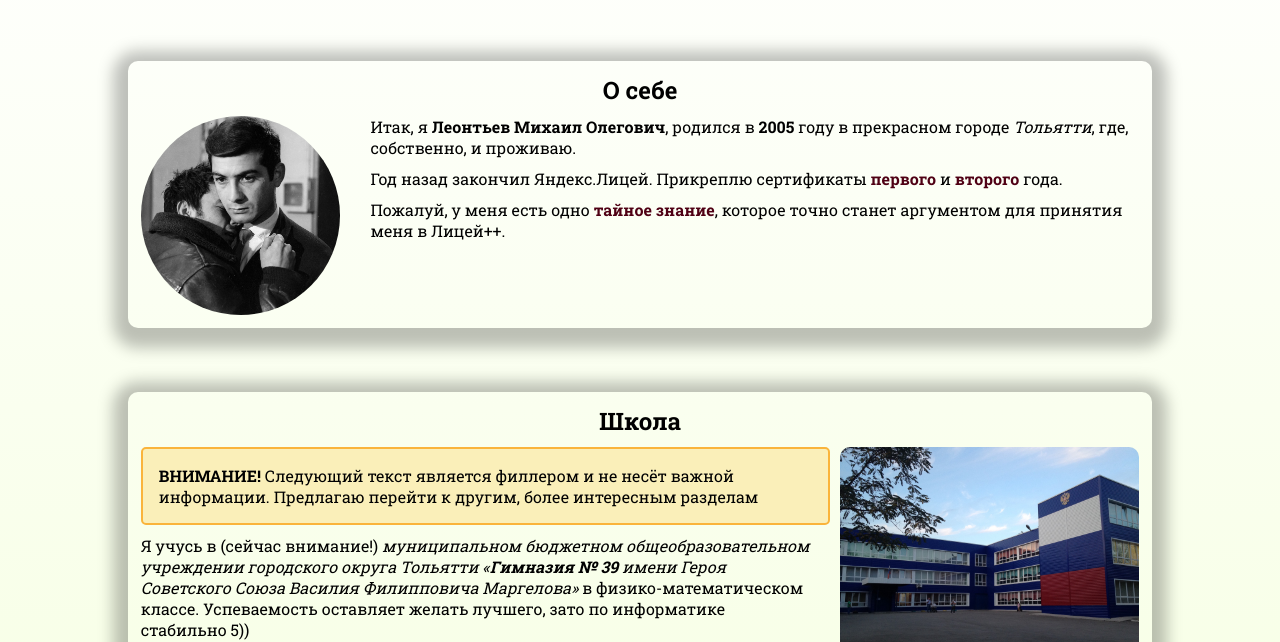
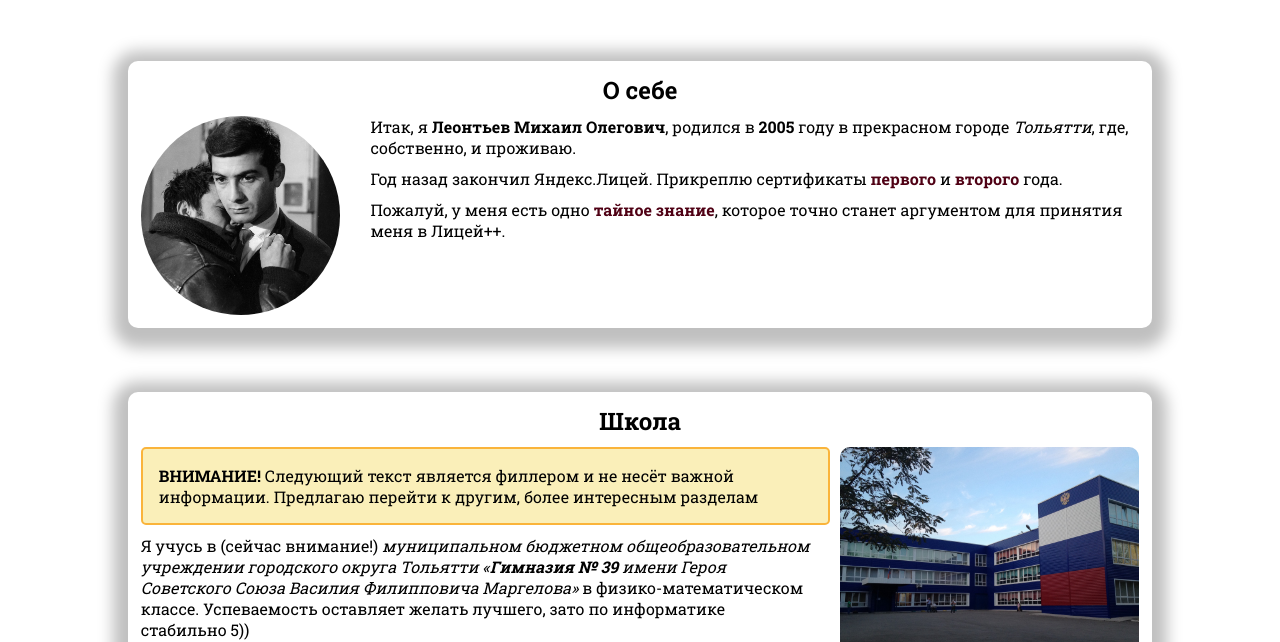
Before and after one commit to Leamich/ProfileLyceumPlus, a plain HTML site: page index.html in a window 1280 px wide. Shown: the part 158-800 px from the top of the page. Drawn offline with Linux system fonts and the light colour scheme.

Commit message:
изменил фоновый градиент на обычный цвет

```diff
--- a/static/css/styles.css
+++ b/static/css/styles.css
@@ -21,9 +21,7 @@
 
 :root {
 	--color-text: black;
-	--background: #FFF;
-	--background: linear-gradient(180deg, rgba(255,255,255,1) 0%,
-	rgba(241,255,210,1) 100%);
+	--background: white;
 	--menu-color: #FADBC8;
 	--link-color: #4F0014;
 	--shadow-color: rgba(0, 0, 0, 0.25);
```
